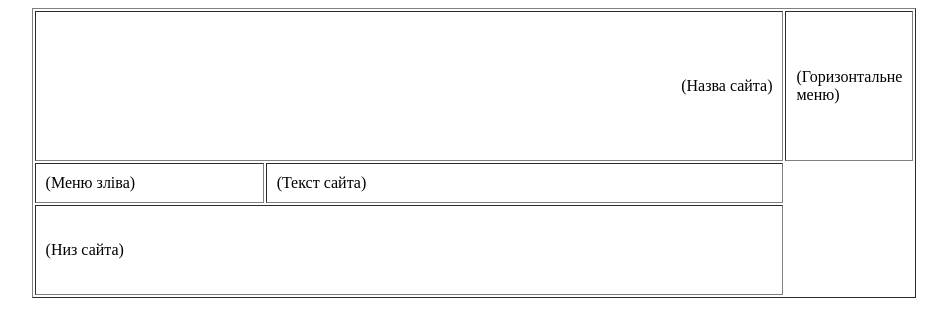
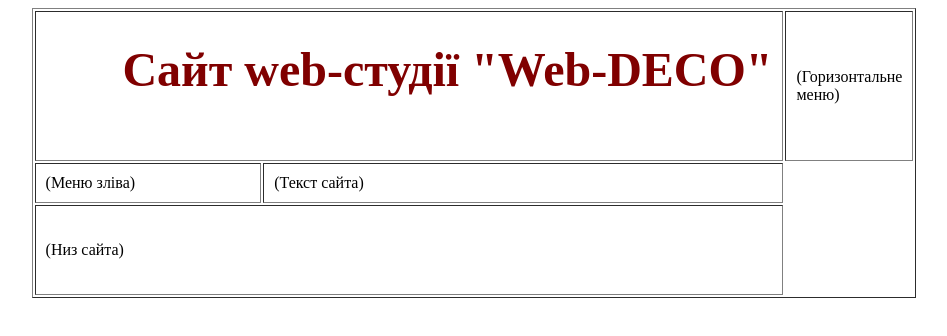
Before and after one commit to Bartumeys1/Bartumeys1.Github.io, a plain HTML site: page Index.html in a window 1280 px wide. Shown: the whole page, without its empty margins (166-1113 px from the left). Drawn offline with Linux system fonts and the light colour scheme.

Commit message:
05 - Nazva Sayta

```diff
--- a/Index.html
+++ b/Index.html
@@ -7,7 +7,8 @@
 
 	 <table border="1" align="center" cellpadding="10" width ="70%">
 		<tr>
-			<td colspan ="2" height ="150" align="right" hspace ="5">(Назва сайта)</td>
+			<td colspan ="2" height ="150" align="right" hspace ="5">
+				<font size="5" color ="maroon"><h1> Сайт web-студії "Web-DECO"</h1></font></td>
 			<td colspan ="2">(Горизонтальне меню)</td>
 		</tr>
 		<tr>
```
